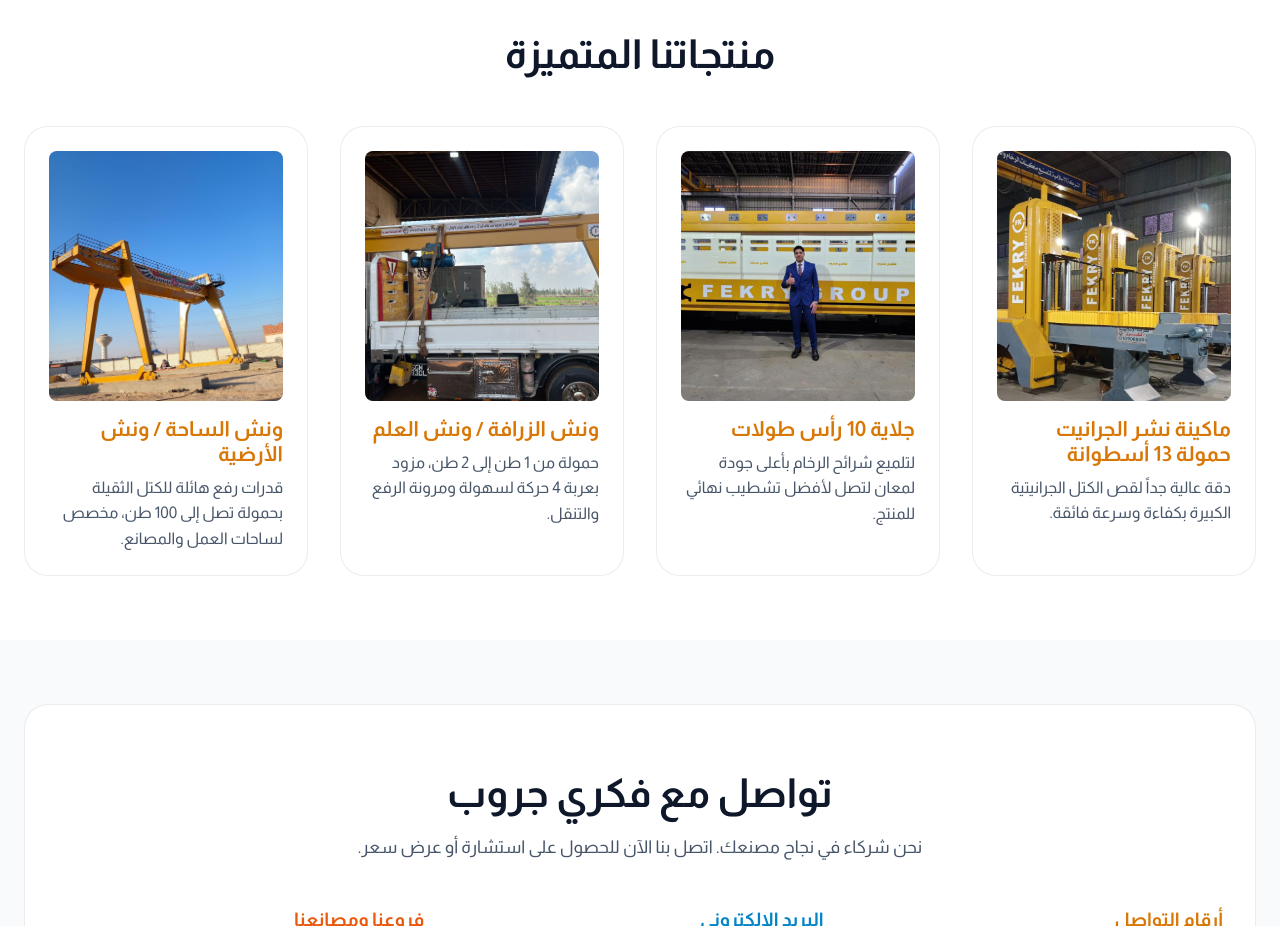
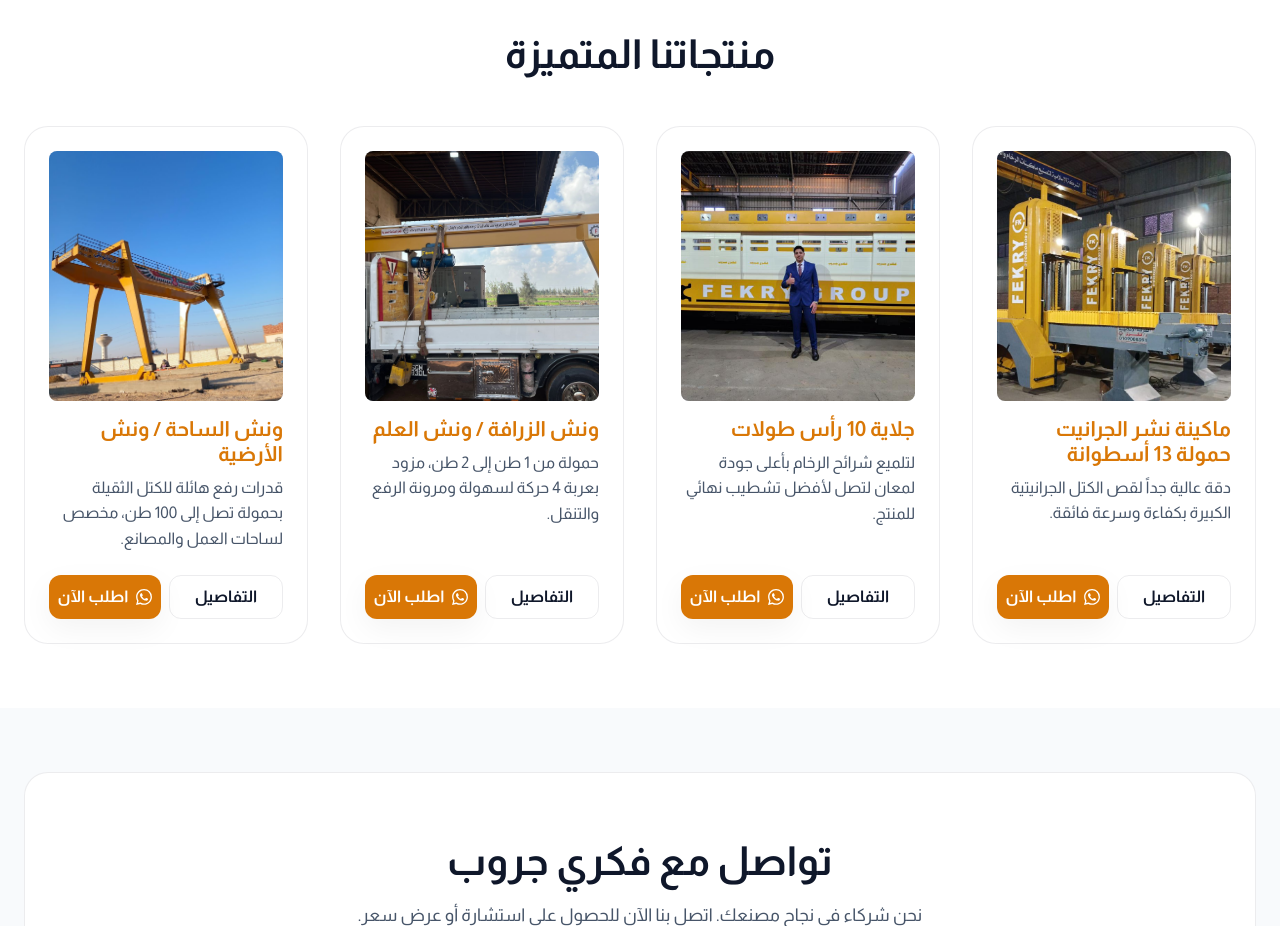
Before and after one commit to brandme266-prog/ahmaedfakery, a Next.js app: page / in a window 1280 px wide. Shown: the part 1800-2726 px from the top of the page. Built offline with nearby package versions, Linux system fonts and the light colour scheme.

Commit message:
Add 'Order Now' WhatsApp buttons to products

```diff
--- a/src/app/page.tsx
+++ b/src/app/page.tsx
@@ -83,15 +83,24 @@ export default function Home() {
           <div style={{ display: 'grid', gridTemplateColumns: 'repeat(auto-fit, minmax(280px, 1fr))', gap: '2rem' }}>
 
             {productsData.map((product) => (
-              <Link href={`/products/${product.slug}`} key={product.slug} style={{ display: 'block' }}>
-                <div className="glass-panel product-card" style={{ padding: '1.5rem', transition: 'transform 0.3s ease', cursor: 'pointer', height: '100%' }}>
+              <div key={product.slug} className="glass-panel product-card" style={{ padding: '1.5rem', transition: 'transform 0.3s ease', display: 'flex', flexDirection: 'column', height: '100%' }}>
+                <Link href={`/products/${product.slug}`} style={{ display: 'block', flexGrow: 1 }}>
                   <div style={{ position: 'relative', height: '250px', borderRadius: '8px', overflow: 'hidden', marginBottom: '1rem', background: '#e2e8f0' }}>
                     <Image src={product.image} alt={product.title} fill style={{ objectFit: 'cover' }} />
                   </div>
                   <h3 style={{ fontSize: '1.3rem', color: 'var(--accent-yellow)', marginBottom: '0.5rem' }}>{product.title}</h3>
-                  <p style={{ color: 'var(--text-secondary)' }}>{product.shortDescription}</p>
+                  <p style={{ color: 'var(--text-secondary)', marginBottom: '1.5rem' }}>{product.shortDescription}</p>
+                </Link>
+                <div style={{ display: 'flex', gap: '0.5rem', marginTop: 'auto' }}>
+                  <Link href={`/products/${product.slug}`} className="btn-primary" style={{ flex: 1, background: 'transparent', color: 'var(--text-primary)', border: '1px solid var(--border-color)', boxShadow: 'none', padding: '0.5rem', fontSize: '1rem' }}>
+                    التفاصيل
+                  </Link>
+                  <a href={`https://wa.me/201090080915?text=${encodeURIComponent('مرحباً، أريد طلب ' + product.title)}`} target="_blank" rel="noopener noreferrer" className="btn-primary" style={{ flex: 1, padding: '0.5rem', fontSize: '1rem' }}>
+                    <svg viewBox="0 0 24 24" width="16" height="16" fill="currentColor"><path d="M17.472 14.382c-.297-.149-1.758-.867-2.03-.967-.273-.099-.471-.148-.67.15-.197.297-.767.966-.94 1.164-.173.199-.347.223-.644.075-.297-.15-1.255-.463-2.39-1.475-.883-.788-1.48-1.761-1.653-2.059-.173-.297-.018-.458.13-.606.134-.133.298-.347.446-.52.149-.174.198-.298.298-.497.099-.198.05-.371-.025-.52-.075-.149-.669-1.612-.916-2.207-.242-.579-.487-.5-.669-.51a12.8 12.8 0 0 0-.57-.01c-.198 0-.52.074-.792.372-.272.297-1.04 1.016-1.04 2.479 0 1.462 1.065 2.875 1.213 3.074.149.198 2.096 3.2 5.077 4.487.709.306 1.262.489 1.694.625.712.227 1.36.195 1.871.118.571-.085 1.758-.719 2.006-1.413.248-.694.248-1.289.173-1.413-.074-.124-.272-.198-.57-.347m-5.421 7.403h-.004a9.87 9.87 0 0 1-5.031-1.378l-.361-.214-3.741.982.998-3.648-.235-.374a9.86 9.86 0 0 1-1.51-5.26c.001-5.45 4.436-9.884 9.888-9.884 2.64 0 5.122 1.03 6.988 2.898a9.825 9.825 0 0 1 2.893 6.994c-.003 5.45-4.437 9.884-9.885 9.884m8.413-18.297A11.815 11.815 0 0 0 12.05 0C5.495 0 .16 5.335.157 11.892c0 2.096.547 4.142 1.588 5.945L.057 24l6.305-1.654a11.882 11.882 0 0 0 5.683 1.448h.005c6.554 0 11.89-5.335 11.893-11.893a11.821 11.821 0 0 0-3.48-8.413Z"/></svg>
+                    اطلب الآن
+                  </a>
                 </div>
-              </Link>
+              </div>
             ))}
 
           </div>
--- a/src/app/products/[slug]/page.tsx
+++ b/src/app/products/[slug]/page.tsx
@@ -54,9 +54,9 @@ export default function ProductPage({ params }: { params: { slug: string } }) {
               ))}
             </div>
 
-            <a href="https://wa.me/201090080915" target="_blank" rel="noopener noreferrer" className="btn-primary" style={{ display: 'inline-flex', width: '100%' }}>
+            <a href={`https://wa.me/201090080915?text=${encodeURIComponent('مرحباً، أريد طلب ' + product.title)}`} target="_blank" rel="noopener noreferrer" className="btn-primary" style={{ display: 'inline-flex', width: '100%', justifyContent: 'center' }}>
               <svg viewBox="0 0 24 24" width="24" height="24" fill="currentColor" style={{ marginLeft: '0.5rem' }}><path d="M17.472 14.382c-.297-.149-1.758-.867-2.03-.967-.273-.099-.471-.148-.67.15-.197.297-.767.966-.94 1.164-.173.199-.347.223-.644.075-.297-.15-1.255-.463-2.39-1.475-.883-.788-1.48-1.761-1.653-2.059-.173-.297-.018-.458.13-.606.134-.133.298-.347.446-.52.149-.174.198-.298.298-.497.099-.198.05-.371-.025-.52-.075-.149-.669-1.612-.916-2.207-.242-.579-.487-.5-.669-.51a12.8 12.8 0 0 0-.57-.01c-.198 0-.52.074-.792.372-.272.297-1.04 1.016-1.04 2.479 0 1.462 1.065 2.875 1.213 3.074.149.198 2.096 3.2 5.077 4.487.709.306 1.262.489 1.694.625.712.227 1.36.195 1.871.118.571-.085 1.758-.719 2.006-1.413.248-.694.248-1.289.173-1.413-.074-.124-.272-.198-.57-.347m-5.421 7.403h-.004a9.87 9.87 0 0 1-5.031-1.378l-.361-.214-3.741.982.998-3.648-.235-.374a9.86 9.86 0 0 1-1.51-5.26c.001-5.45 4.436-9.884 9.888-9.884 2.64 0 5.122 1.03 6.988 2.898a9.825 9.825 0 0 1 2.893 6.994c-.003 5.45-4.437 9.884-9.885 9.884m8.413-18.297A11.815 11.815 0 0 0 12.05 0C5.495 0 .16 5.335.157 11.892c0 2.096.547 4.142 1.588 5.945L.057 24l6.305-1.654a11.882 11.882 0 0 0 5.683 1.448h.005c6.554 0 11.89-5.335 11.893-11.893a11.821 11.821 0 0 0-3.48-8.413Z"/></svg>
-              اطلب عرض سعر عبر الواتساب
+              اطلب الآن عبر واتساب
             </a>
           </div>
 
```
